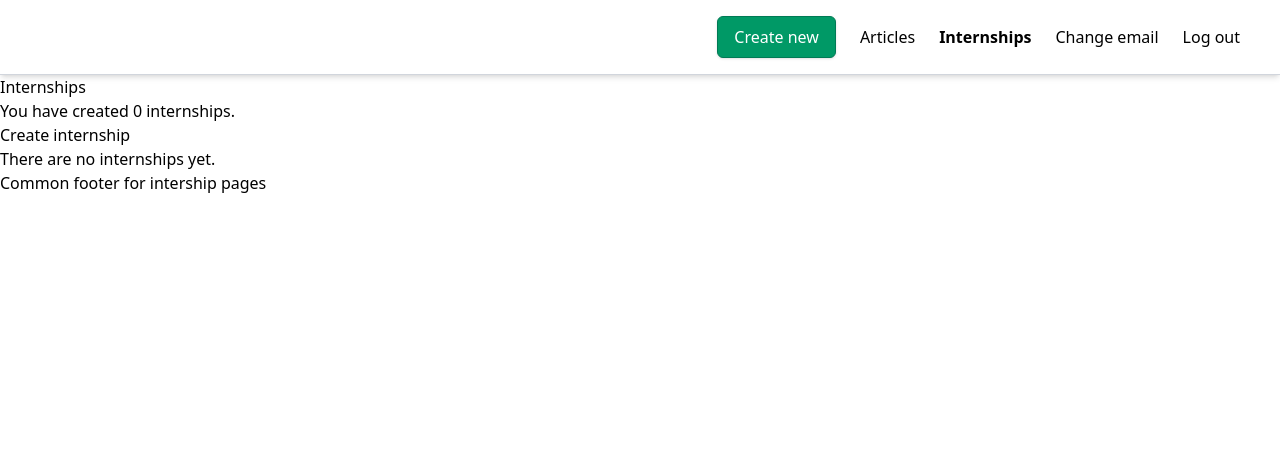
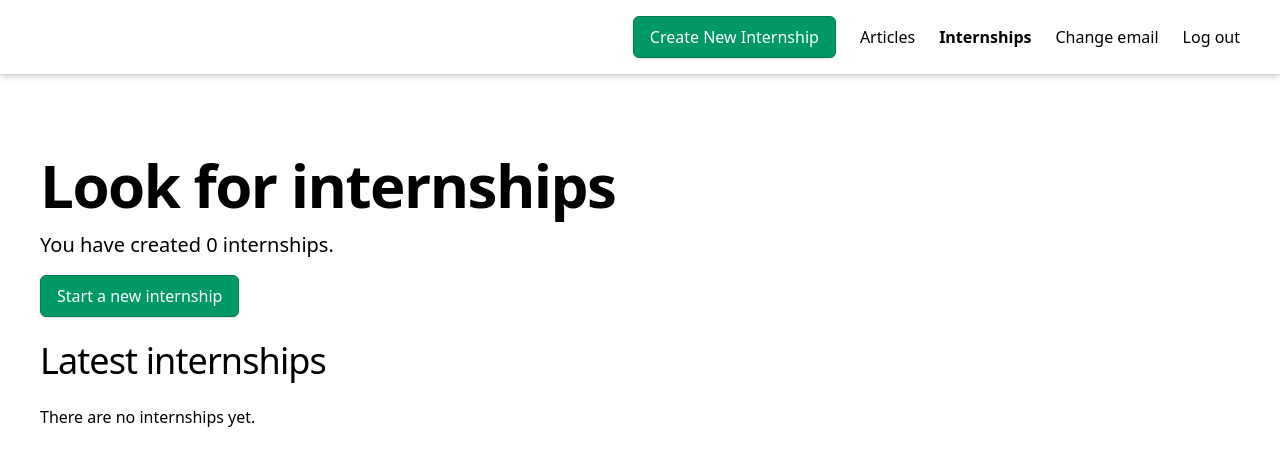
Before and after one commit to egorgusev1/Level_up_v2, a Django app: page /internships/ in a window 1280 px wide. Shown: the top 468 px of the page. Run offline with Django 5.2, Linux system fonts and the light colour scheme; a user stored in the database is signed in; data that the repository does not hold is empty; some libraries are stand-ins or nearby versions.

```diff
--- a/level_up/static/output.css
+++ b/level_up/static/output.css
@@ -546,6 +546,10 @@
   .text-4xl {
     font-size: var(--text-4xl);
     line-height: var(--tw-leading, var(--text-4xl--line-height));
+  }
+  .text-6xl {
+    font-size: var(--text-6xl);
+    line-height: var(--tw-leading, var(--text-6xl--line-height));
   }
   .text-lg {
     font-size: var(--text-lg);
--- a/level_up/templates/app/internship.html
+++ b/level_up/templates/app/internship.html
@@ -2,19 +2,29 @@
 {% load humanize %}
 
 {% block internship_content %}
-    <h1>Internships</h1>
+<main class="max-w-7xl mx-auto mt-10 p-2 md:p-4 lg:p-10">
+    <h1 class="title mb-4">Look for internships</h1>
 
-    <p>
+    <p class="text-xl mb-4">
         You have created {{ user.internship_count }} internships.
     </p>
 
-    <a href="{% url 'internships:create_internship' %}">Create internship</a>
+    <a class="button primary inline-block mb-6 w-full sm:w-auto text-center" href="{% url 'internships:create_internship' %}">Start a new internship</a>
 
 
+    <h2 class="subtitle mb-6">Latest internships</h2>
     {% if internships %}
     <ul>
         {% for internship in internships %}
-            <li><a href="{% url 'internships:update_internship' internship.id %}">{{ internship.title }}</a></li>
+            <li>
+                <a
+                    class="text-2xl flex items-center"
+                    href="{% url 'internships:update_internship' internship.id %}">
+                    {{ internship.title }}
+                    <span class="ml-2 px-4 py-0.5 text-xs rounded-sm uppercase bg-gray-200">{{internship.status}}</span>
+                </a>
+                <p class="text-xs">{{ internship.content }}</p>
+            </li>
             {% comment %} <li> {{ internship.content }} </li> {% endcomment %}
 
         {% endfor %}
@@ -23,4 +33,5 @@
         <p>There are no internships yet.</p>
     {% endif %}
 
+</main>
 {% endblock internship_content %}
--- a/level_up/templates/base.html
+++ b/level_up/templates/base.html
@@ -28,7 +28,7 @@
                     <a
                         class="button primary"
                         href="{% spaceless %}{% if request.path != create_new_url %} {{create_new_url}} {% else %} # {% endif %}{% endspaceless%}">
-                        Create New
+                        Create New Article
                     </a>
                     <a
                         class="hover:inset-shadow-underline hover:shadow-gray-300 {% if request.path == your_articles_url %} font-semibold {% endif %}"
--- a/level_up/templates/base_internship.html
+++ b/level_up/templates/base_internship.html
@@ -8,6 +8,7 @@
     <title>LevelUp {% block head_title %}{% endblock head_title %} </title>
     <link rel="stylesheet" href="{% static 'output.css' %}">
     <link rel="stylesheet" href="https://cdn.jsdelivr.net/npm/easymde/dist/easymde.min.css">
+    {% comment %} <link href="https://cdn.jsdelivr.net/npm/tailwindcss@2.2.19/dist/tailwind.min.css" rel="stylesheet"> {% endcomment %}
     <script src="https://cdn.jsdelivr.net/npm/easymde/dist/easymde.min.js"></script>
 </head>
 <body>
@@ -21,7 +22,7 @@
                     <a
                         class="button primary"
                         href="{% spaceless %}{% if request.path != create_new_internship %} {{create_new_internship}} {% else %} # {% endif %}{% endspaceless %}">
-                        Create new
+                        Create New Internship
                     </a>
                     <a
                         class="hover:inset-shadow-underline hover:shadow-gray-300 {% if request.path == your_article_home %} font-semibold {% endif %}"
@@ -57,7 +58,6 @@
     {% block internship_content %}
 
     {%endblock internship_content %}
-    <footer>Common footer for intership pages</footer>
 
     {% block page_js %}
 
```
Also changed, not shown: level_up/templates/app/internship_delete.html (+14 -6 lines).
